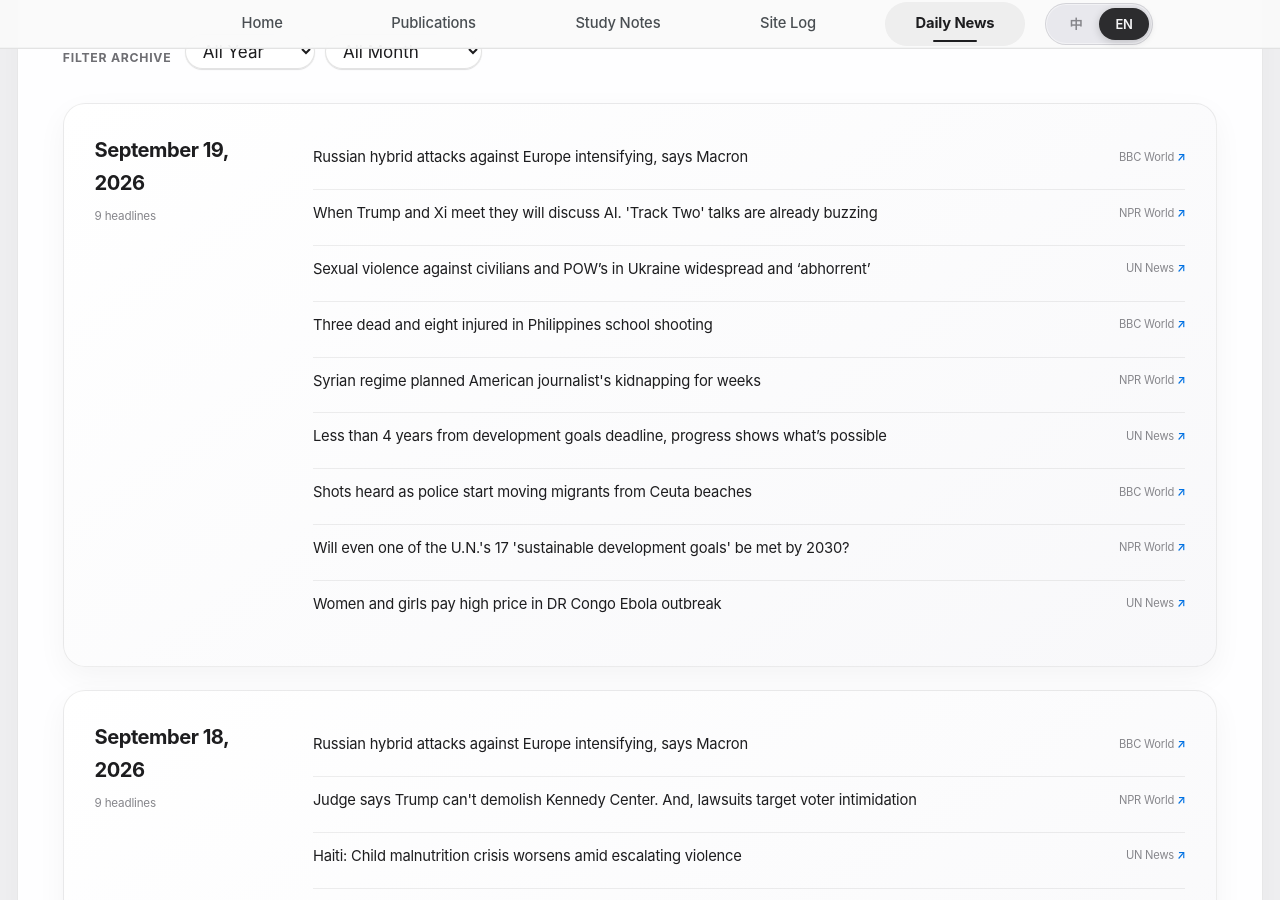
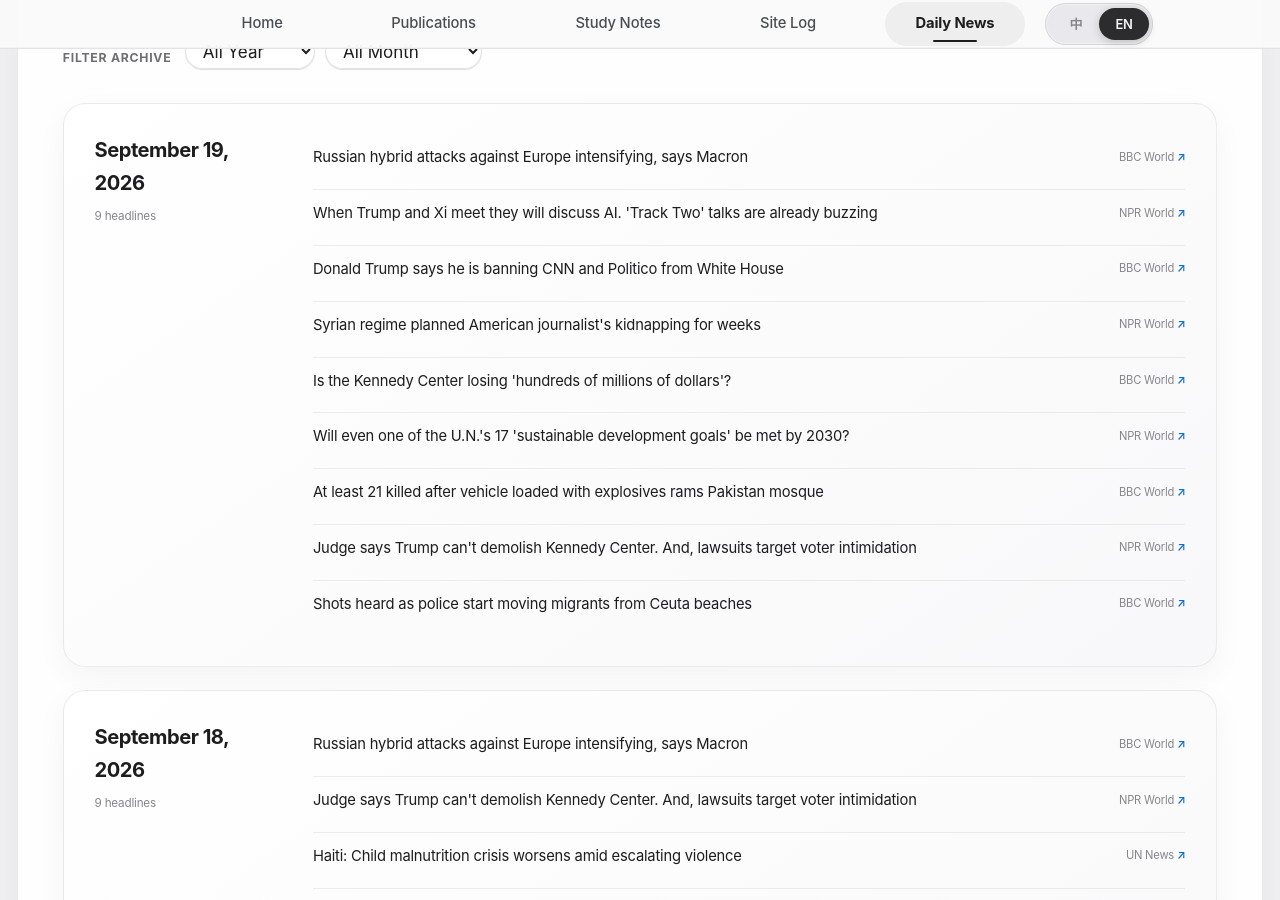
Before and after one commit to HaoxiangLuo/HaoxiangLuo.github.io, a Jekyll site: the page built from _pages/daily-news.html, in a window 1280 px wide and 900 px high, scrolled down 297 px. Built offline with Jekyll 4.4.1, drawn with Linux system fonts in a browser that asks for light colours; a style sheet for code colours, icons or effects is not loaded.

Commit message:
Update daily news 2026-09-19

```diff
--- a/_data/daily_news.json
+++ b/_data/daily_news.json
@@ -1,5 +1,5 @@
 {
-  "updated_at": "2026-09-19T03:22:40+08:00",
+  "updated_at": "2026-09-19T04:23:43+08:00",
   "days": [
     {
       "date": "2026-09-19",
@@ -17,16 +17,10 @@
           "title_zh": "特朗普和习近平会面时将讨论人工智能。 “第二轨”谈判已经热闹非凡"
         },
         {
-          "title": "Sexual violence against civilians and POW’s in Ukraine widespread and ‘abhorrent’",
-          "source": "UN News",
-          "url": "https://news.un.org/feed/view/en/story/2026/09/1168374",
-          "title_zh": "乌克兰针对平民和战俘的性暴力现象普遍且“令人憎恶"
-        },
-        {
-          "title": "Three dead and eight injured in Philippines school shooting",
+          "title": "Donald Trump says he is banning CNN and Politico from White House",
           "source": "BBC World",
-          "url": "https://www.bbc.co.uk/news/articles/c6x2z4dlzyr0o?at_medium=RSS&at_campaign=rss",
-          "title_zh": "菲律宾校园枪击案三死八伤"
+          "url": "https://www.bbc.co.uk/news/articles/c6e30580jqjpo?at_medium=RSS&at_campaign=rss",
+          "title_zh": "唐纳德·特朗普表示，他将禁止 CNN 和 Politico 进入白宫"
         },
         {
           "title": "Syrian regime planned American journalist's kidnapping for weeks",
@@ -35,16 +29,10 @@
           "title_zh": "叙利亚政权策划绑架美国记者数周"
         },
         {
-          "title": "Less than 4 years from development goals deadline, progress shows what’s possible",
-          "source": "UN News",
-          "url": "https://news.un.org/feed/view/en/story/2026/09/1168371",
-          "title_zh": "距离发展目标截止日期还有不到 4 年的时间，进展表明一切皆有可能"
-        },
-        {
-          "title": "Shots heard as police start moving migrants from Ceuta beaches",
+          "title": "Is the Kennedy Center losing 'hundreds of millions of dollars'?",
           "source": "BBC World",
-          "url": "https://www.bbc.co.uk/news/articles/c6vgy80ge1z7o?at_medium=RSS&at_campaign=rss",
-          "title_zh": "当警察开始从休达海滩转移移民时听到枪声"
+          "url": "https://www.bbc.co.uk/news/videos/cqy4zw4xr717o?at_medium=RSS&at_campaign=rss",
+          "title_zh": "肯尼迪中心是否损失了“数亿美元”？"
         },
         {
           "title": "Will even one of the U.N.'s 17 'sustainable development goals' be met by 2030?",
@@ -53,10 +41,22 @@
           "title_zh": "到 2030 年，联合国 17 个“可持续发展目标”之一能否实现？"
         },
         {
-          "title": "Women and girls pay high price in DR Congo Ebola outbreak",
-          "source": "UN News",
-          "url": "https://news.un.org/feed/view/en/story/2026/09/1168368",
-          "title_zh": "妇女和女童在刚果民主共和国埃博拉疫情中付出高昂代价"
+          "title": "At least 21 killed after vehicle loaded with explosives rams Pakistan mosque",
+          "source": "BBC World",
+          "url": "https://www.bbc.co.uk/news/articles/ckn9wenz8wjwo?at_medium=RSS&at_campaign=rss",
+          "title_zh": "巴基斯坦清真寺遭满载炸药车辆冲撞 至少21人死亡"
+        },
+        {
+          "title": "Judge says Trump can't demolish Kennedy Center. And, lawsuits target voter intimidation",
+          "source": "NPR World",
+          "url": "https://www.npr.org/2026/09/18/g-s1-143913/up-first-newsletter-kennedy-center-trump-voter-intimidation-lawsuit-poland-russia-ukraine",
+          "title_zh": "法官称特朗普不能拆除肯尼迪中心。而且，诉讼的目标是恐吓选民"
+        },
+        {
+          "title": "Shots heard as police start moving migrants from Ceuta beaches",
+          "source": "BBC World",
+          "url": "https://www.bbc.co.uk/news/articles/c6vgy80ge1z7o?at_medium=RSS&at_campaign=rss",
+          "title_zh": "当警察开始从休达海滩转移移民时听到枪声"
         }
       ]
     },
```
